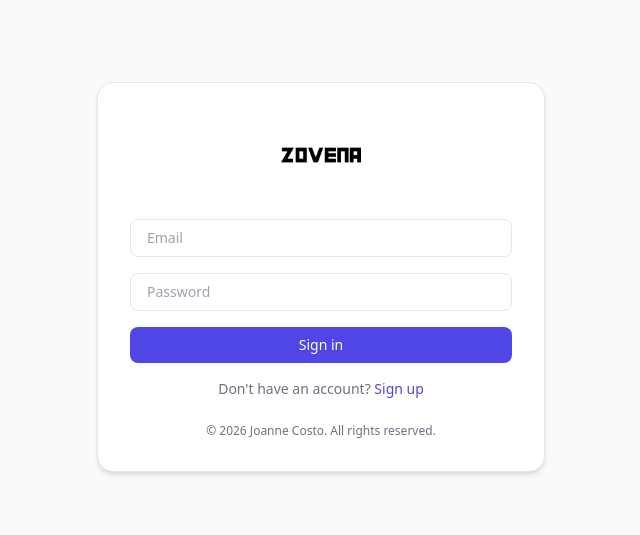
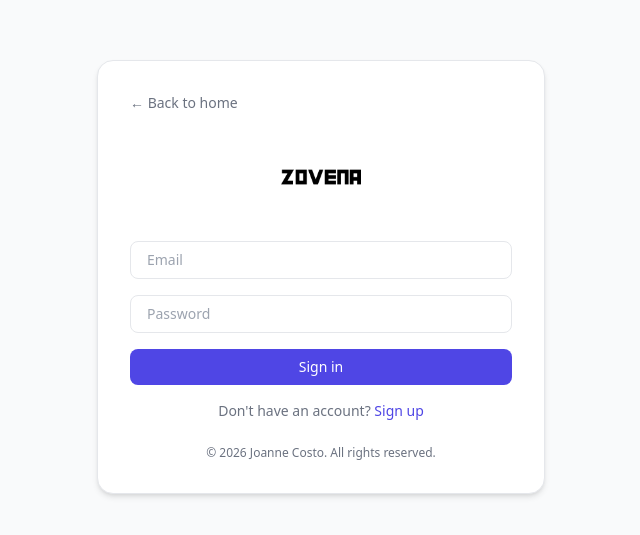
Before and after one commit to joanneBlocks/2026_Zovena, a React (Vite) app: page /login in a window 1280 px wide. Shown: the part 123-658 px from the top of the page, without its empty margins (319-959 px from the left). Built offline with nearby package versions, Linux system fonts and the light colour scheme.

Commit message:
Update Login.tsx

```diff
--- a/src/pages/Login.tsx
+++ b/src/pages/Login.tsx
@@ -45,6 +45,15 @@ export default function Login() {
   return (
     <div className="min-h-screen flex flex-col items-center justify-center" style={{ backgroundColor: colors.bg }}>
       <div className="p-8 rounded-2xl shadow-md w-full max-w-md border" style={{ backgroundColor: colors.card, borderColor: colors.border }}>
+
+        {/* Back to Home */}
+        <button
+          onClick={() => navigate('/')}
+          className="flex items-center gap-1 text-sm mb-6 hover:opacity-70 transition-opacity"
+          style={{ color: colors.textSecondary }}
+        >
+          ← Back to home
+        </button>
 
         {/* Logo */}
         <div className="flex items-center justify-center mb-6">
```
